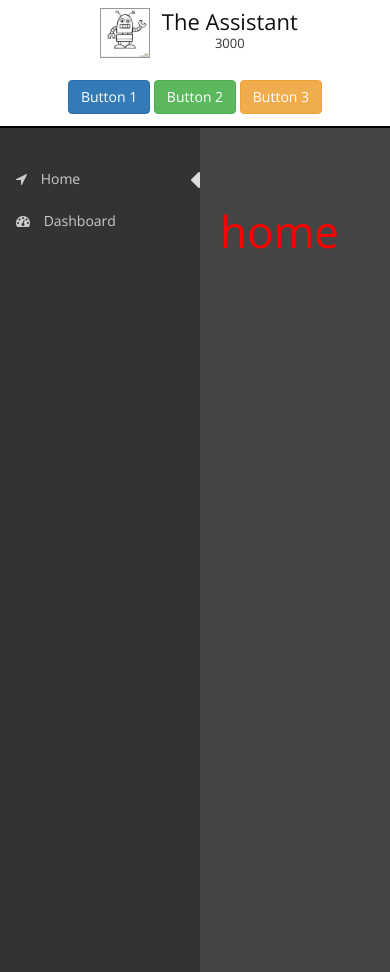
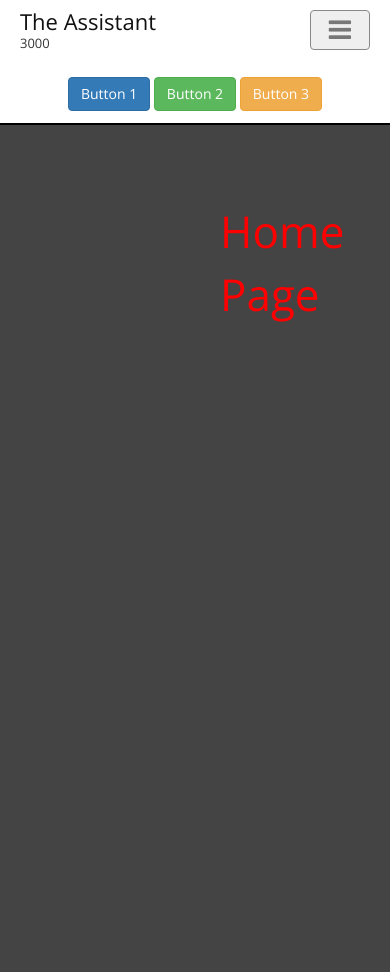
Before and after one commit to erling-iosub/framework2, a website: page app/index.html in a window 390 px wide. Both pictures are taken after a click on the element "Home". After the commit the page ends 844 px from the top, so only its background shows below. Drawn offline with nearby package versions, Linux system fonts and the light colour scheme; some packages are replaced by stand-ins of ours.

Commit message:
The side menu is responsive, the menu button has functionality

```diff
--- a/app/index.html
+++ b/app/index.html
@@ -22,8 +22,11 @@
 
     <myframe-menu-directive>
 
-      <myframe-menu-item-directive label="Home"      icon="fa-location-arrow" route="home"></myframe-menu-item-directive>
-      <myframe-menu-item-directive label="Dashboard" icon="fa-dashboard"      route="dashboard"></myframe-menu-item-directive>
+      <myframe-menu-item-directive label="Home"     icon="fa-home"     route="Home Page"></myframe-menu-item-directive>
+      <myframe-menu-item-directive label="Weather"  icon="fa-sun-o"    route="Weather Page"></myframe-menu-item-directive>
+      <myframe-menu-item-directive label="Exchange" icon="fa-eur"      route="Exchange Page"></myframe-menu-item-directive>
+      <myframe-menu-item-directive label="Calendar" icon="fa-calendar" route="Calendar Page"></myframe-menu-item-directive>
+
 
     </myframe-menu-directive>
 
--- a/ext-modules/myframeMenu/myframeMenuCtrl.js
+++ b/ext-modules/myframeMenu/myframeMenuCtrl.js
@@ -1,5 +1,7 @@
 myframeMenu.controller(`myframeMenuCtrl`,
-  function myframeMenuCtrl($scope, $rootScope) {
+  function myframeMenuCtrl($scope, $rootScope, $timeout, $window) {
+
+    $scope.showMenu = true;
 
     this.getActiveElement = function(){
       return $scope.activeElement
@@ -14,6 +16,15 @@ myframeMenu.controller(`myframeMenuCtrl`,
       $rootScope.$broadcast(`myframe-menu-item-selected-event`,
         { route: route }
       )
-    };
+    }
+
+
+    // listen to the data broadcast by myFrameWorkCtrl to know if the menu is
+    // visible or not
+    $scope.$on(`myframeMenu-show`, (event,data) => {
+      $scope.showMenu = data.show
+      console.log("Show Menu myframeMenu ", $scope.showMenu)
+    })
+
 
   });
--- a/ext-modules/myframeMenu/myframeMenuTemplate.html
+++ b/ext-modules/myframeMenu/myframeMenuTemplate.html
@@ -1,4 +1,4 @@
-<div class="myframe-menu-area">
+<div class="myframe-menu-area" ng-show="showMenu">
   <ul class="myframe-menu" ng-transclude>
 
   </ul>
--- a/ext-modules/myframeWork/myframeWork.css
+++ b/ext-modules/myframeWork/myframeWork.css
@@ -15,6 +15,7 @@
   vertical-align:top;
   border:1px solid #999;
 }
+
 .myframework-logo-title{
   color: #111;
   margin-top: 6px;
@@ -26,10 +27,18 @@
 }
 
 
-.myframework-logo-area{
-  text-align: center;
+/* .myframework-logo-area{
+  text-align: left;
+} */
+
+@media screen and (max-width:430px){
+  .myframework-icon{
+    display: none;
+  }
+  .myframework-logo-area{
+    font-size: 18px
+  }
 }
-
 
 .myframework-right-side-controls{
   line-height:60px;
@@ -37,6 +46,21 @@
 
 .myframework-right-side-controls > div{
   text-align: center;
+}
+
+.myframework-collapsed-menu{
+  display: inline-block;
+  height: 100%;
+}
+
+.myframework-nav-button{
+  height: 40px;
+  width: 60px;
+  margin-top: 10px;
+  border: 1px solid #888;
+  padding: 0;
+  font-size: 26px;
+  color: #777;
 }
 
 @media screen and (min-width:768px) {
--- a/ext-modules/myframeWork/myframeWorkCtrl.js
+++ b/ext-modules/myframeWork/myframeWorkCtrl.js
@@ -1,8 +1,65 @@
 `use strict`
 myframeWork.controller(`myframeWorkCtrl`,
-    function ($scope){
-      $scope.$on(`myframe-menu-item-selected-event`,
-      (evt, data)=>{
-        $scope.routeString = data.route;
+  function ($scope, $window, $timeout, $rootScope) {
+    $scope.isMenuVisible = true;
+    $scope.isMenuButtonVisible = true;
+
+    $scope.$on(`myframe-menu-item-selected-event`,
+      (evt, data) => {
+        $scope.routeString = data.route
+
+        checkWidth()
+        broadcastMenuState()
       })
+
+    $scope.menuButtonClicked = () => {
+      $scope.isMenuVisible = !$scope.isMenuVisible;
+      // need to pass this value to its child (myframeWorkCtrl)
+      broadcastMenuState();
+      console.log("isMenuVisible", $scope.isMenuVisible)
+      //$scope.$apply();
+    }
+
+    var broadcastMenuState = () => {
+      $rootScope.$broadcast("myframeMenu-show", {
+        show: $scope.isMenuVisible
+      })
+    }
+
+
+    // to hide the menu button when the width of the page is big enough to
+    //show the menu
+
+    // wrap window as a jquery object and call the on function to
+    //handle an event
+    // myframework is a namespace used later on to destroy the menu button
+    $($window).on('resize.myframework', () => {
+      $scope.$apply(() => {
+        checkWidth();
+
+        // on resize broadcast the isMenuVisible State
+        broadcastMenuState();
+      })
+    })
+
+    // let off the resize event after the checkWidth function is called and
+    // the var s are set
+    $($window).on("destroy", () => {
+      $($window).off("resize.myframework")
+    })
+
+    var checkWidth = () => {
+      // $window.innerWidth() is not good enough.
+      //
+      var width = Math.max($($window).width(), $window.innerWidth)
+      $scope.isMenuVisible = (width >= 768);
+      $scope.isMenuButtonVisible = !$scope.isMenuVisible;
+    }
+
+    // immediately (0 milliseconds) after the digest cicle call the checkWidth function
+    // to check the width of the window and
+    // set the proper boolean value for isMenuButtonVisible
+    $timeout(() => {
+      checkWidth()
+    }, 0)
   })
--- a/ext-modules/myframeWork/myframeWorkTemplate.html
+++ b/ext-modules/myframeWork/myframeWorkTemplate.html
@@ -1,6 +1,4 @@
 <!--TITLE BAR -->
-
-
 <div class="myframework-title-bar">
   <div class="row">
 
@@ -12,6 +10,15 @@
         <p class="myframework-logo-title">{{title}}</p>
         <p class="myframework-logo-subtitle">{{subtitle}}</p>
       </div>
+
+    <!-- Menu Button, to toggle on/off the view of the menu
+         the menu will be visible only if the scope has a "isMenuButtonVisible" var set to true-->
+        <div ng-if="isMenuButtonVisible" ng-click="menuButtonClicked()"
+          class= "myframework-collapsed-menu pull-right">
+          <button type="button" class="btn myframework-nav-button">
+            <i class="fa fa-bars"></i>
+          </button>
+        </div>
     </div>
 
 
@@ -27,6 +34,9 @@
   </div>
 </div>
 
+
+<!-- -->
+
 <div ng-transclude> </div>
 
 <div style="position:absolute;left:220px;top:200px;color:red;font-size: 44px;">
```
